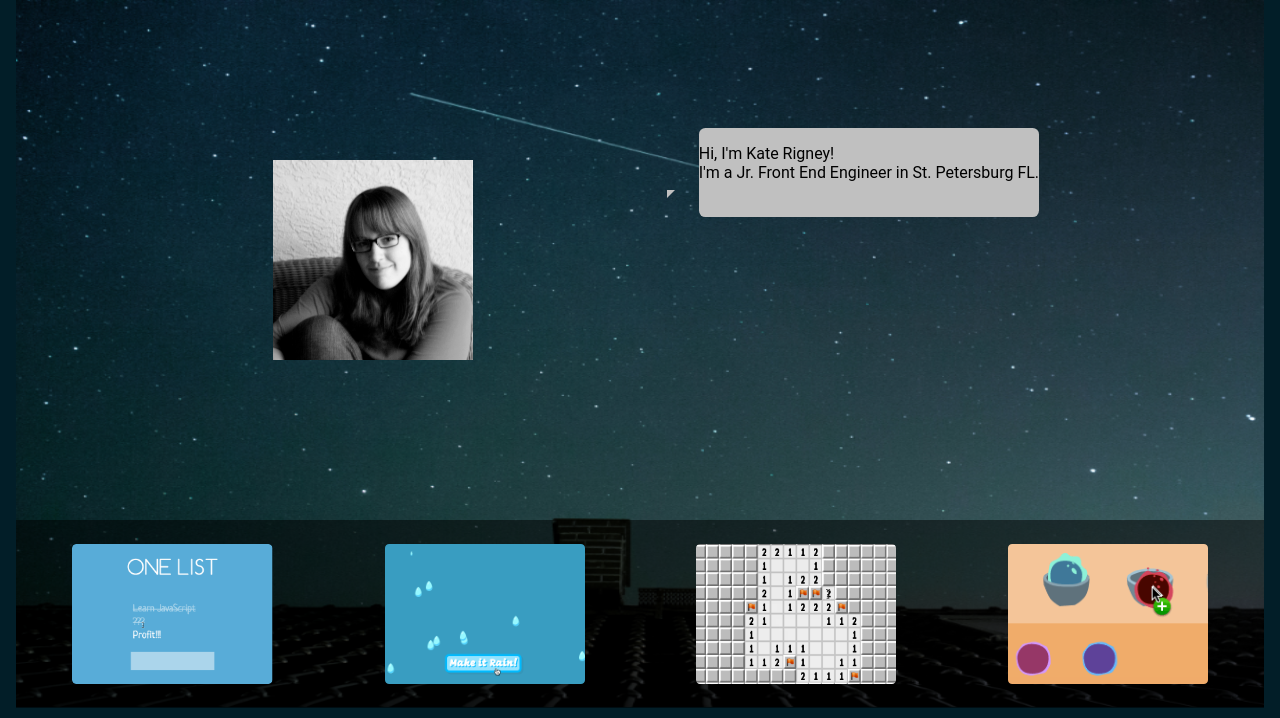
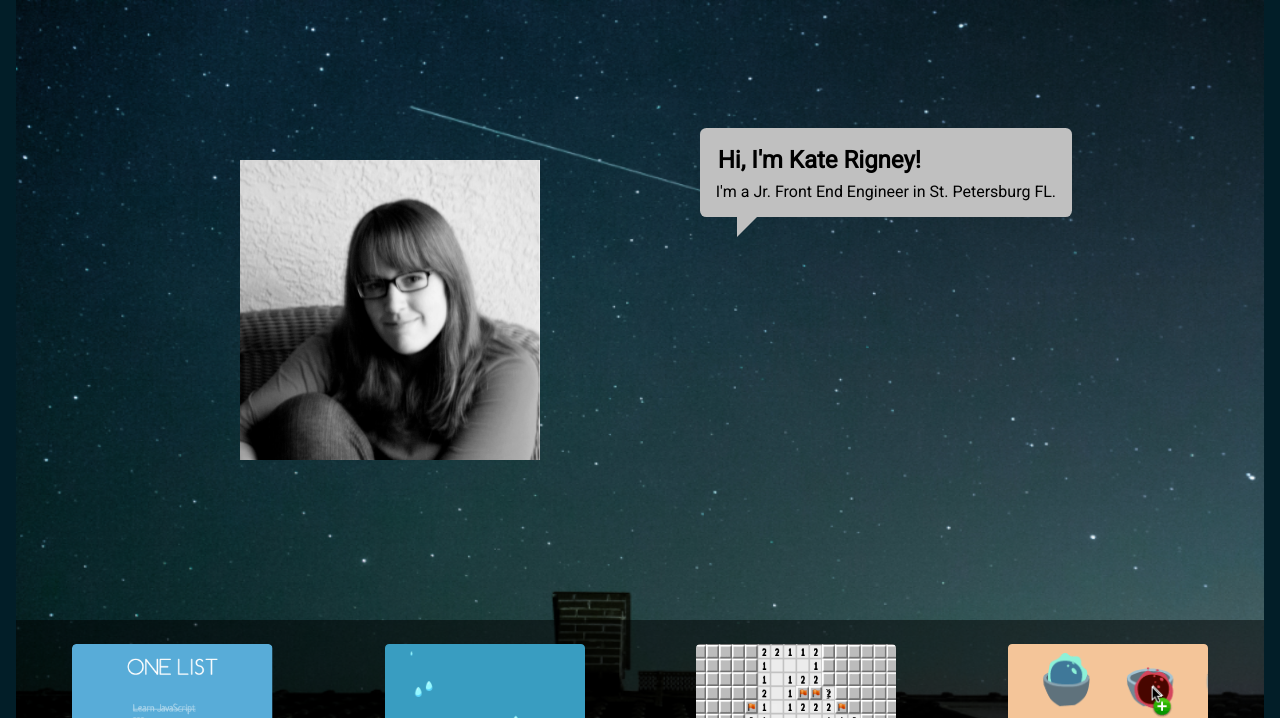
Before and after one commit to katerigney/portfolio, a website: page public/index.html in a window 1280 px wide. Shown: the top 718 px of the page. Drawn offline with Linux system fonts and the light colour scheme.

Commit message:
Finalized speech bubble. figured out roboto

```diff
--- a/public/index.html
+++ b/public/index.html
@@ -3,6 +3,7 @@
 
 <head lang="en">
   <meta charset="UTF-8">
+  <link href="https://fonts.googleapis.com/css?family=Roboto" rel="stylesheet">
   <meta name="viewport" content="width=device-width, initial-scale=1">
   <title>Portfolio</title>
   <link rel="stylesheet" href="./screen.css">
@@ -13,10 +14,15 @@
     <section class="top">
       <section class="whoIam">
         <image class="profilepic" src="./images/profile.png" alt="My Profile Pic">
+          <section>
             <section class="speech-bubble">
-            <p> Hi, I'm Kate Rigney!
-              <br> I'm a Jr. Front End Engineer in St. Petersburg FL. </p>
+              <h1>Hi, I'm Kate Rigney!</h1>
+              <p> I'm a Jr. Front End Engineer in St. Petersburg FL. </p>
             </section>
+            <section class="triangle"></section>
+          </section>
+
+
       </section>
       <div class="black-bar">
         <section class="portfolio">
--- a/public/screen.css
+++ b/public/screen.css
@@ -3,8 +3,7 @@ html {
 }
 
 @font-face {
-  font-family: 'Roboto';
-  src: url('https://fonts.googleapis.com/css?family=Roboto');
+  font-family:'Roboto';
 }
 
 body {
@@ -37,30 +36,35 @@ body {
 
 .profilepic {
   margin:2em;
-  width:200px;
-  height:200px;
+  width:300px;
+  height:300px;
 }
-
-/*?*/
 
 .speech-bubble {
 	background: #c0c0c0;
   border-radius: .4em;
-  height: 3%;
+  display: flex;
+  flex-direction: column;
+  justify-content: space-around;
 }
 
-.speech-bubble:after {
-	content: '';
-	bottom: 0;
-	left: 50%;
+.speech-bubble > h1 {
+  font-weight:bold;
+  font-size: 18pt;
+  margin: .75em 1em 0em .75em;
+}
+
+.speech-bubble > p {
+  margin: .5em 1em 1em 1em;
+
+}
+
+.triangle {
 	width: 0;
 	height: 0;
-	border: .5em solid transparent;
-	border-top-color: #c0c0c0;
-	border-bottom: 0;
-	border-left: 0;
-	margin-left: -2em;
-	margin-bottom: -1em;
+	border-top: 20px solid #c0c0c0;
+  border-right: 20px solid transparent;
+  margin-left: 10%;
 }
 
 /*portfolio*/
@@ -77,8 +81,8 @@ body {
 }
 
 .project-container {
-  margin: 1.5em .75em;
-  max-width:100%
+  margin: 1.5em;
+  max-width:100%;
 }
 
 
```
Also changed, not shown: public/images/twitter.png. Lines whose indentation alone changed are shown as unchanged.
